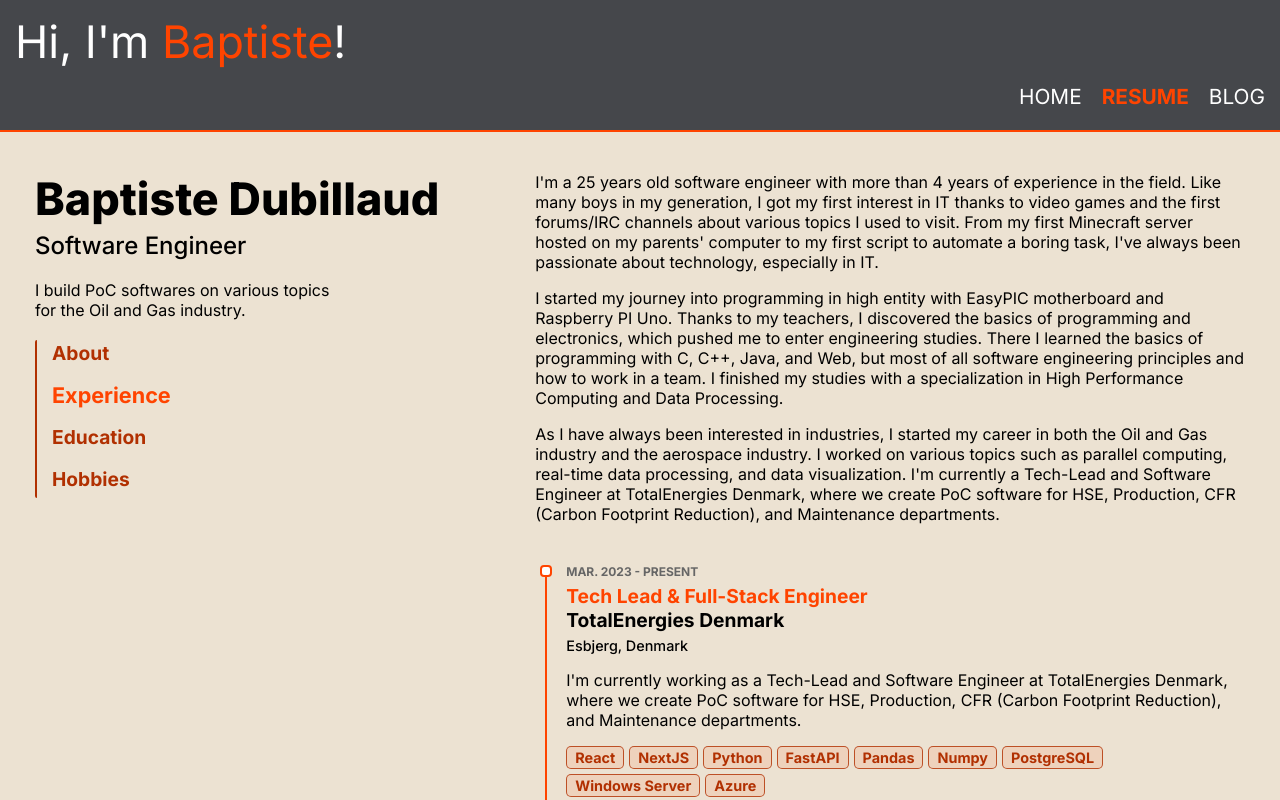
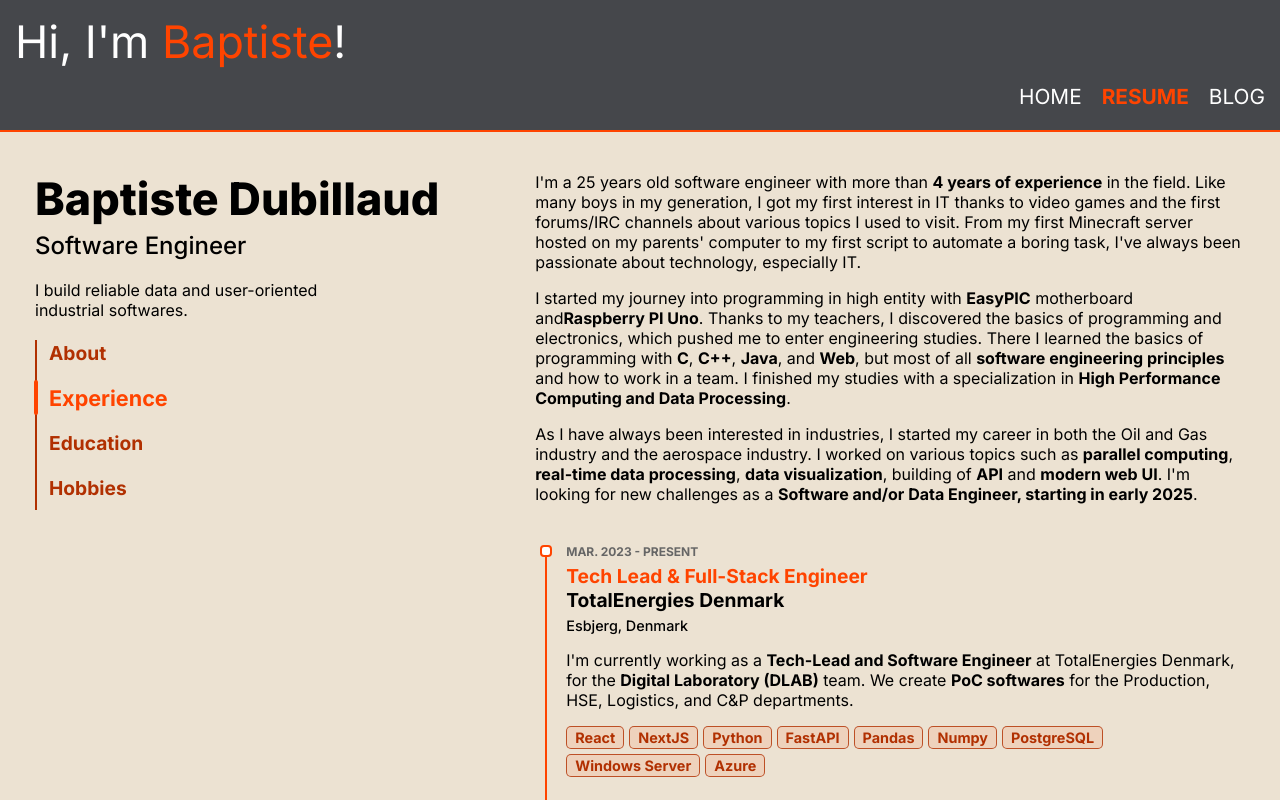
Before and after one commit to baptiste-dubillaud/personal-website, a Next.js app: page /resume in a window 1280 px wide. Shown: the top 800 px of the page. Built offline with nearby package versions, Linux system fonts and the light colour scheme.

Commit message:
Improved navigation feature on larger screens

```diff
--- a/src/app/resume/page.js
+++ b/src/app/resume/page.js
@@ -3,6 +3,7 @@
 import styles from "@/app/resume/page.module.css";
 
 import { useEffect, useRef, useState } from "react";
+import { motion } from "framer-motion";
 
 import { getNbYears } from "@/utils/dateUtils";
 import SportIcon from "@/components/common/icons/misc/SportIcon";
@@ -13,14 +14,28 @@ const TWO_COLUMNS_BREAKPOINT = 1200;
 const TWO_COLUMNS_PRESENTATION_WIDTH = "39%";
 const TWO_COLUMNS_CONTENT_WIDTH = "59%";
 
+const PARTS = ["About", "Experience", "Education", "Hobbies"];
+
 const PresentationComponent = ({ isTwoColumnSetup, currentPart, parts }) => {
+    function scrollToComponent(index, ref) {
+        if (ref.current) {
+            const elementTop = ref.current.getBoundingClientRect().top + window.scrollY;
+            const offsetPosition = elementTop - (index === 0 ? 170 : 80);
+
+            window.scrollTo({
+                top: offsetPosition,
+                behavior: "smooth",
+            });
+        }
+    }
+
     return (
         <div className={styles.presentation_container}>
             {/* Presentation data */}
             <div className={styles.presentation_name}>Baptiste Dubillaud</div>
             <div className={styles.presentation_job}>Software Engineer</div>
             <div className={styles.presentation_desc}>
-                I build PoC softwares on various topics for the Oil and Gas industry.
+                I build reliable data and user-oriented industrial softwares.
             </div>
 
             {/* Menu / Showed only if enough space (isTwoColumnSetup = false) */}
@@ -38,11 +53,15 @@ const PresentationComponent = ({ isTwoColumnSetup, currentPart, parts }) => {
                                       }
                                     : {}
                             }
-                            onClick={() => part.ref.current.scrollIntoView({ block: "start", behavior: "smooth" })}
+                            onClick={() => scrollToComponent(index, part.ref)}
                         >
                             {part.name}
                         </div>
                     ))}
+                    <div
+                        className={styles.presentation_menu_elevator}
+                        style={{ top: PARTS.indexOf(currentPart) * 45 - 5 }}
+                    />
                 </div>
             )}
         </div>
@@ -86,25 +105,26 @@ const AboutComponent = ({ isTwoColumnSetup, aboutRef, setCurrentComponent }) =>
                 <>
                     <p>
                         I&apos;m a {getNbYears("12-29-1998")} years old software engineer with more than{" "}
-                        {getNbYears("09-01-2020")} years of experience in the field. Like many boys in my generation, I
-                        got my first interest in IT thanks to video games and the first forums/IRC channels about
-                        various topics I used to visit. From my first Minecraft server hosted on my parents&apos;
-                        computer to my first script to automate a boring task, I&apos;ve always been passionate about
-                        technology, especially in IT.
+                        <b>{getNbYears("09-01-2020")} years of experience</b> in the field. Like many boys in my
+                        generation, I got my first interest in IT thanks to video games and the first forums/IRC
+                        channels about various topics I used to visit. From my first Minecraft server hosted on my
+                        parents&apos; computer to my first script to automate a boring task, I&apos;ve always been
+                        passionate about technology, especially IT.
                     </p>
                     <p>
-                        I started my journey into programming in high entity with EasyPIC motherboard and Raspberry PI
-                        Uno. Thanks to my teachers, I discovered the basics of programming and electronics, which pushed
-                        me to enter engineering studies. There I learned the basics of programming with C, C++, Java,
-                        and Web, but most of all software engineering principles and how to work in a team. I finished
-                        my studies with a specialization in High Performance Computing and Data Processing.
+                        I started my journey into programming in high entity with <b>EasyPIC</b> motherboard and
+                        <b>Raspberry PI Uno</b>. Thanks to my teachers, I discovered the basics of programming and
+                        electronics, which pushed me to enter engineering studies. There I learned the basics of
+                        programming with <b>C</b>, <b>C++</b>, <b>Java</b>, and <b>Web</b>, but most of all{" "}
+                        <b>software engineering principles</b> and how to work in a team. I finished my studies with a
+                        specialization in <b>High Performance Computing and Data Processing</b>.
                     </p>
                     <p>
                         As I have always been interested in industries, I started my career in both the Oil and Gas
-                        industry and the aerospace industry. I worked on various topics such as parallel computing,
-                        real-time data processing, and data visualization. I&apos;m currently a Tech-Lead and Software
-                        Engineer at TotalEnergies Denmark, where we create PoC software for HSE, Production, CFR (Carbon
-                        Footprint Reduction), and Maintenance departments.
+                        industry and the aerospace industry. I worked on various topics such as{" "}
+                        <b>parallel computing</b>, <b>real-time data processing</b>, <b>data visualization</b>, building
+                        of <b>API</b> and <b>modern web UI</b>. I&apos;m looking for new challenges as a{" "}
+                        <b>Software and/or Data Engineer, starting in early 2025</b>.
                     </p>
                 </>
             }
@@ -186,9 +206,9 @@ const ExperiencesComponent = ({ isTwoColumnSetup, experienceRef, setCurrentCompo
                         location={"Esbjerg, Denmark"}
                         DescriptionComponent={
                             <p>
-                                I&apos;m currently working as a Tech-Lead and Software Engineer at TotalEnergies
-                                Denmark, where we create PoC software for HSE, Production, CFR (Carbon Footprint
-                                Reduction), and Maintenance departments.
+                                I&apos;m currently working as a <b>Tech-Lead and Software Engineer</b> at TotalEnergies
+                                Denmark, for the <b>Digital Laboratory (DLAB)</b> team. We create <b>PoC softwares</b>{" "}
+                                for the Production, HSE, Logistics, and C&P departments.
                             </p>
                         }
                         techStack={[
--- a/src/app/resume/page.module.css
+++ b/src/app/resume/page.module.css
@@ -45,35 +45,51 @@
 }
 
 .presentation_menu {
+    position: relative;
     display: flex;
     flex-direction: column;
-    gap: 10px;
     margin-top: 20px;
-    padding-left: 5px;
     border-radius: 2px;
-    border-left: 2px solid var(--color-orange-dark);
     text-align: center;
     justify-content: center;
+}
+
+.presentation_menu_elevator {
+    position: absolute;
+    left: -1px;
+    top: 0px;
+    height: 35px;
+    border-radius: 4px;
+    border-left: 4px solid var(--color-orange);
+    transition: top 0.2s;
 }
 
 .presentation_menu_item {
     font-size: 1.2rem;
     font-weight: 700;
     color: var(--color-orange-dark);
-
+    border-left: 2px solid var(--color-orange-dark);
     height: 25px;
     width: fit-content;
 
-    padding-bottom: 7px;
-    padding-inline: 10px;
+    padding: 10px;
+    padding-left: 12px;
 
-    border-radius: 5px;
     align-items: center;
     display: flex;
+    justify-content: center;
 
     cursor: pointer;
 
     transition: color 0.15s, font-size 0.15s, background-color 0.15s;
+}
+
+.presentation_menu_item:first-child {
+    padding-top: 0px;
+}
+
+.presentation_menu_item:last-child {
+    padding-bottom: 0px;
 }
 
 .presentation_menu_item:hover {
```
